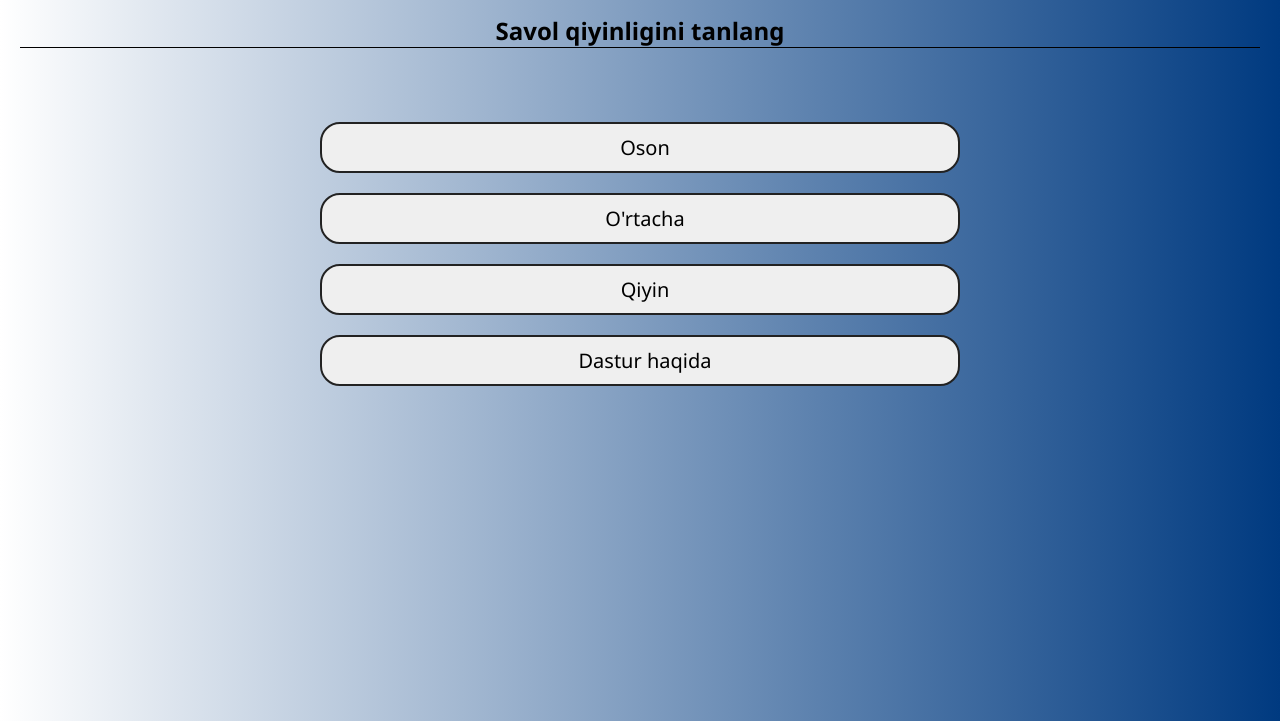
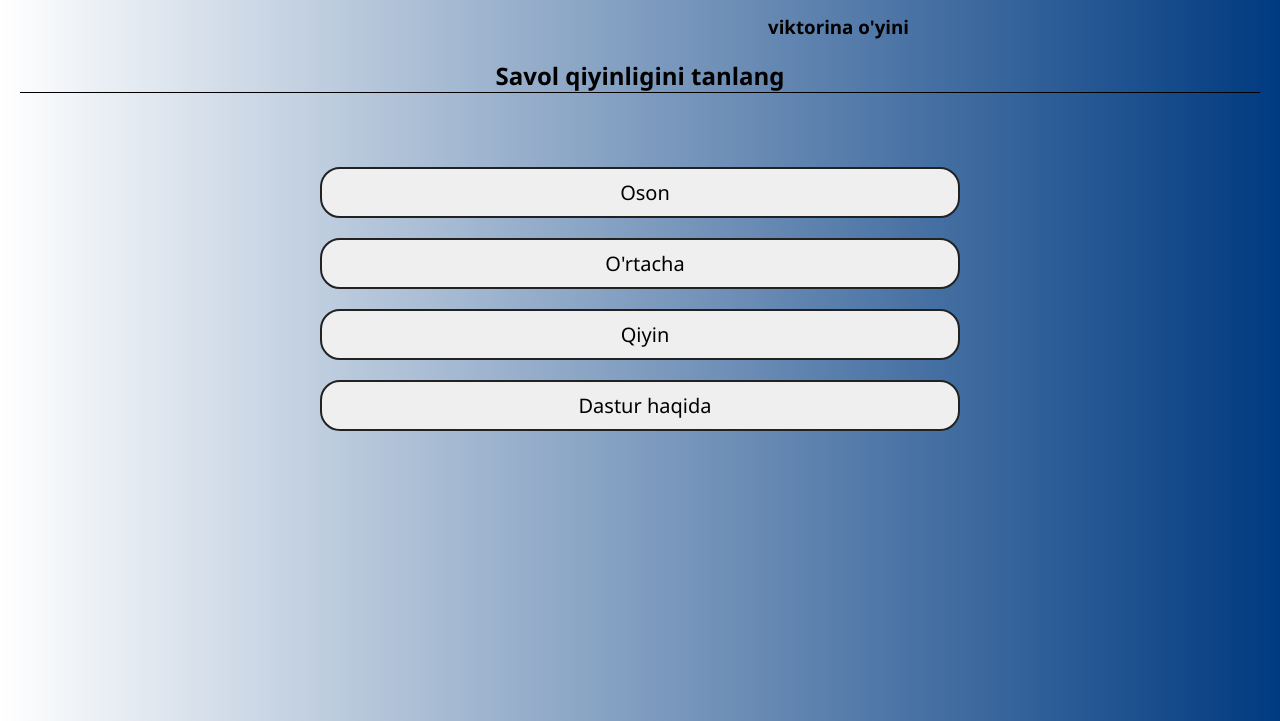
Before and after one commit to Mhlfka/Muslim-uz, a plain HTML site: page For muslim uz/index.html in a window 1280 px wide. Shown: the part 79-800 px from the top of the page. Drawn offline with Linux system fonts and the light colour scheme.

Commit message:
Update index.html

```diff
--- a/For muslim uz/index.html
+++ b/For muslim uz/index.html
@@ -9,6 +9,7 @@
 </head>
 <body>
     <h1>Payg'ambarimizni yaxshi bilamizmi?</h1>
+    <h3>viktorina o'yini</h3>
     <h2 style = "text-align:center;">Savol qiyinligini tanlang</h2>
     <div class="btns" style="text-decoration: none;">
     <button class="one"><a href="https://oson-level.netlify.app/oson/">Oson</a></button>
```
